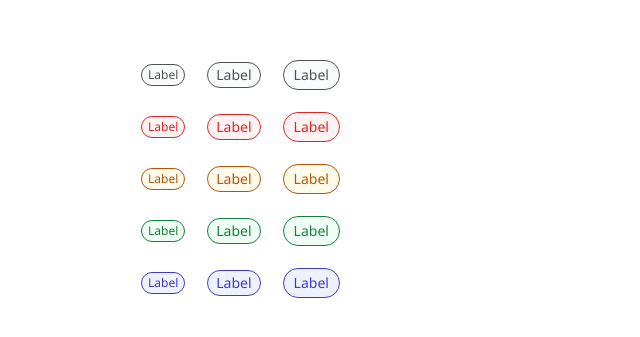
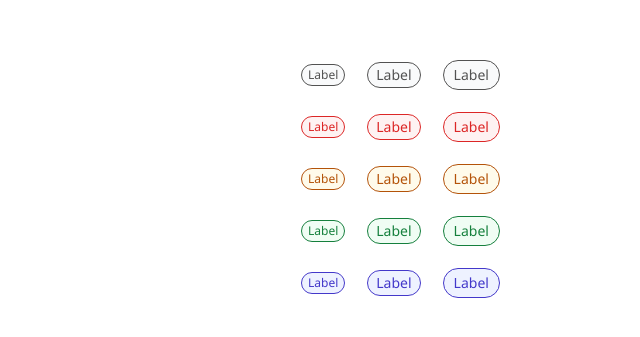
Before and after one commit to danpinon/system-design, a React (Vite) app in the folder library/: page / in a window 1280 px wide. Shown: the part 139-476 px from the top of the page, without its empty margins (218-858 px from the left). Built offline with nearby package versions, Linux system fonts and the light colour scheme.

Commit message:
fix playground styles

```diff
--- a/library/src/playground/playground.css
+++ b/library/src/playground/playground.css
@@ -9,6 +9,8 @@ body {
 
 .playground {
     max-width: 960px;
+    width: 100%;
+    margin-inline: auto;
 }
 
 .badge-examples {
```
